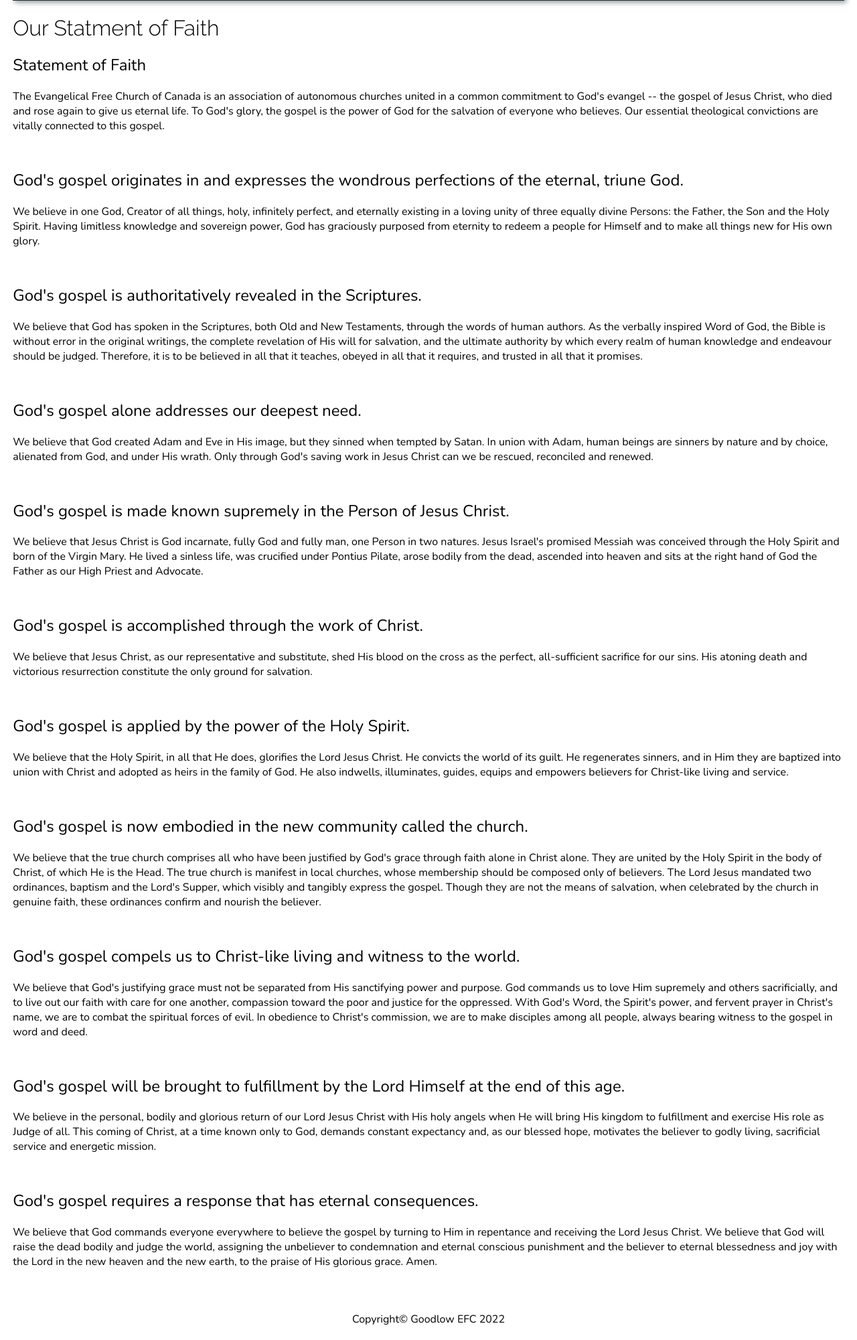
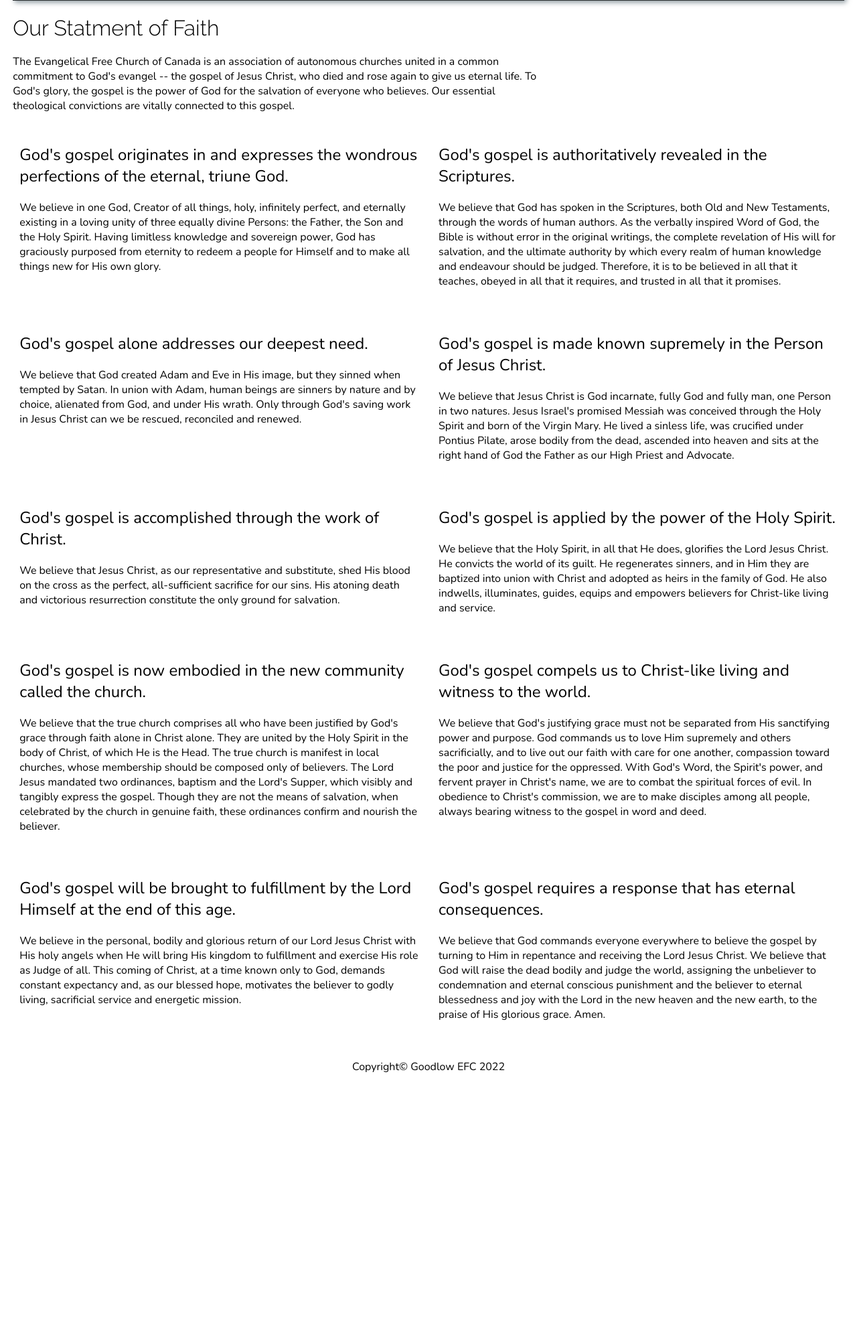
Before and after one commit to OwenRempel/GoodlowEFC, a PHP site: page /stat in a window 1280 px wide. Shown: the part 299-2300 px from the top of the page at 67% size. After the commit the page ends 1900 px from the top, so only its background shows below. Run offline with PHP 8.4, Linux system fonts and the light colour scheme.

Commit message:
Just a few more tweaks

```diff
--- a/Views/stat.html
+++ b/Views/stat.html
@@ -1,6 +1,5 @@
 <div class="Statements">
     <h1>Our Statment of Faith</h1>
-    <h2>Statement of Faith</h2>
     <p>The Evangelical Free Church of Canada is an association of autonomous churches united in a common
         commitment to God's evangel -- the gospel of Jesus Christ, who died and rose again to give us eternal life. To
         God's glory, the gospel is the power of God for the salvation of everyone who believes. Our essential
@@ -70,7 +69,7 @@
             and fervent prayer in Christ's name, we are to combat the spiritual forces of evil. In obedience to Christ's
             commission, we are to make disciples among all people, always bearing witness to the gospel in word and deed.
         </p>
-        <span class="s-item"></span>
+        </span><span class="s-item">
         <h2>God's gospel will be brought to fulfillment by the Lord Himself at the end of this age.</h2>
 
         <p> We believe in the personal, bodily and glorious return of our Lord Jesus Christ with His holy
--- a/css/main.css
+++ b/css/main.css
@@ -541,16 +541,23 @@ audio::-webkit-media-controls-enclosure{
 }
 
 .Statements p{
-  width: fit-content;
+  width: min(100%, 800px);
 }
 
 .stat-item{
+  display: grid;
   grid-template-columns: 1fr 1fr;
-  grid-gap: 20px;
+  grid-gap: 10px;
+}
+
+@media only screen and (max-width: 900px) {
+  .stat-item{
+    grid-template-columns: 1fr;
+  }
 }
 
 .s-item {
-  padding: 20px;
+  padding: 10px;
 }
 
 /*/////////// CSS For sermons Page/////////*/
```
